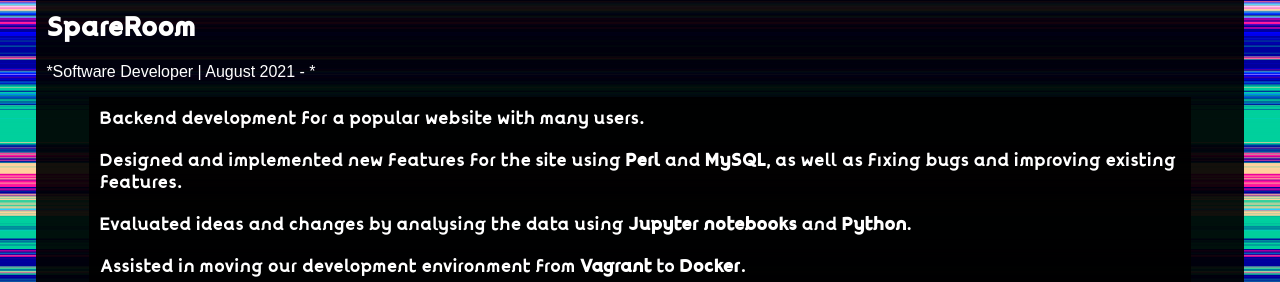
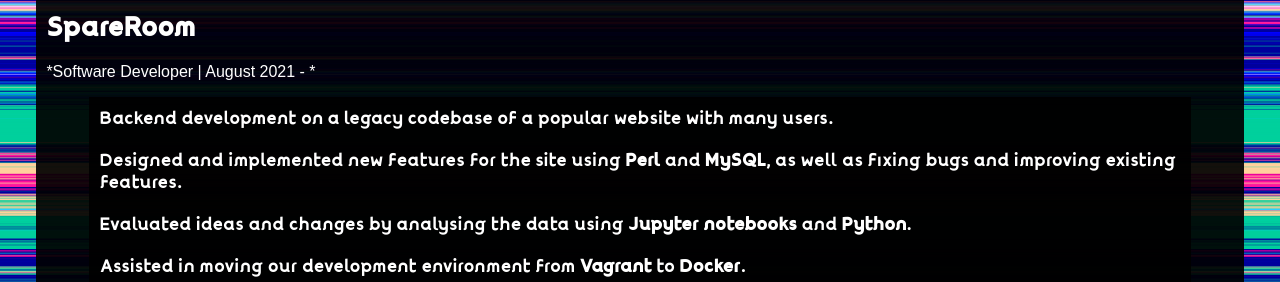
Before and after one commit to bogoblin/bobbyweb, a Jekyll site: the page built from cv/cv.md, in a window 1280 px wide. Shown: the part 751-1033 px from the top of the page. Built offline with Jekyll 4.4.1, drawn with Linux system fonts in a browser that asks for light colours; our own code applies the rules of GitHub Pages for plain Markdown files.

Commit message:
Legacy codebase

```diff
--- a/cv/cv.md
+++ b/cv/cv.md
@@ -28,7 +28,7 @@
 ## SpareRoom
 *Software Developer | August 2021 - *
 
-- Backend development for a popular website with many users.
+- Backend development on a legacy codebase of a popular website with many users.
 - Designed and implemented new features for the site using **Perl** and **MySQL**, as well as fixing bugs and improving existing features.
 - Evaluated ideas and changes by analysing the data using **Jupyter notebooks** and **Python**.
 - Assisted in moving our development environment from **Vagrant** to **Docker**.
```
Also changed, not shown: 1 other file.
